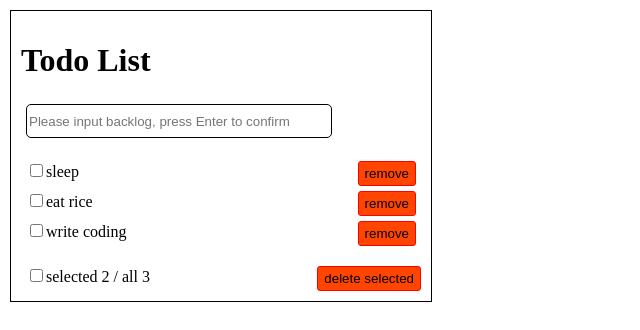
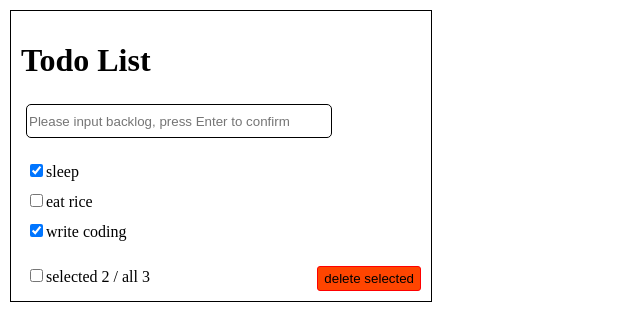
Before and after one commit to BlackZhang01/Vue-learn-related, a Vue app: page / in a window 1280 px wide. Shown: the top 330 px of the page, without its empty margins (0-640 px from the left). Built offline with nearby package versions, Linux system fonts and the light colour scheme.

Commit message:
TodoList and TodoItem components complete

```diff
--- a/src/App.vue
+++ b/src/App.vue
@@ -1,7 +1,7 @@
 <!--
  * @Author: your name
  * @Date: 2021-11-24 22:14:39
- * @LastEditTime: 2021-11-26 02:48:24
+ * @LastEditTime: 2021-11-26 05:40:56
  * @LastEditors: Please set LastEditors
  * @Description: 打开koroFileHeader查看配置 进行设置: https://github.com/OBKoro1/koro1FileHeader/wiki/%E9%85%8D%E7%BD%AE
  * @FilePath: /Vue-learn-related/src/App.vue
@@ -10,7 +10,7 @@
   <div id="app">
     <h1>Todo List</h1>
     <TodoHeader :addItem="addItem" />
-    <TodoList :todolist="todolist"/>
+    <TodoList :removeTodo="removeTodo" :selectTodo="selectTodo" :todolist="todolist"/>
     <TodoFooter/>
   </div>
 </template>
@@ -42,6 +42,26 @@ export default {
   methods: {
       addItem(value){
           this.todolist.unshift(value)
+      },
+      selectTodo(id){
+          this.todolist.forEach(i => {
+              if(id === i.id){
+                  i.isShow = !i.isShow
+              }
+          })
+
+      },
+      removeTodo(id){
+          this.todolist.forEach((value,index) => {
+              if(id === value.id){
+                  if(confirm('Please confirm again')){
+                      this.todolist.splice(index,1)
+
+                  }else{
+                      return
+                  }
+              }
+          })
       }
   },
 };
--- a/src/components/TodoItem.vue
+++ b/src/components/TodoItem.vue
@@ -1,7 +1,7 @@
 <!--
  * @Author: your name
  * @Date: 2021-11-25 11:19:48
- * @LastEditTime: 2021-11-26 02:35:49
+ * @LastEditTime: 2021-11-26 05:37:14
  * @LastEditors: Please set LastEditors
  * @Description: 打开koroFileHeader查看配置 进行设置: https://github.com/OBKoro1/koro1FileHeader/wiki/%E9%85%8D%E7%BD%AE
  * @FilePath: /Vue-learn-related/src/components/TodoItem.vue
@@ -12,11 +12,11 @@
   <li v-for="item in todolist" :key="item.id">
 
       <div>
-        <input type="checkbox" />
+        <input @click="selectTodo(item.id)" type="checkbox" :checked="item.isShow" />
         <span>{{item.title}}</span>
       </div>
       <div>
-        <button>remove</button>
+        <button @click="removeTodo(item.id)">remove</button>
       </div>
     </li>
 </ul>
@@ -25,7 +25,7 @@
 <script>
 export default {
     name: 'TodoItem',
-    props:['todolist']
+    props:['todolist','selectTodo','removeTodo']
 }
 </script>
 
--- a/src/components/TodoList.vue
+++ b/src/components/TodoList.vue
@@ -1,16 +1,16 @@
 <!--
  * @Author: your name
  * @Date: 2021-11-25 11:19:11
- * @LastEditTime: 2021-11-26 02:33:01
+ * @LastEditTime: 2021-11-26 05:38:08
  * @LastEditors: Please set LastEditors
  * @Description: 打开koroFileHeader查看配置 进行设置: https://github.com/OBKoro1/koro1FileHeader/wiki/%E9%85%8D%E7%BD%AE
  * @FilePath: /Vue-learn-related/src/components/TodoList.vue
 -->
 <template>
-  <ol class="main">
-    <TodoItem :todolist="todolist" />
+  <div class="main">
+    <TodoItem :removeTodo="removeTodo" :selectTodo="selectTodo" :todolist="todolist" />
 
-  </ol>
+  </div>
 </template>
 
 <script>
@@ -19,7 +19,7 @@ import TodoItem from './TodoItem'
 
 export default {
   name: "TodoList",
-  props:['todolist'],
+  props:['todolist','selectTodo','removeTodo'],
   components: {
     TodoItem
   }
@@ -40,7 +40,13 @@ export default {
   margin-right: 5px;
   height: 30px;
 }
+.main button{
+  display: none;
+}
 .main li:hover {
   background-color: gray;
 }
+.main li:hover button{
+  display: inline-block;
+}
 </style>
```
